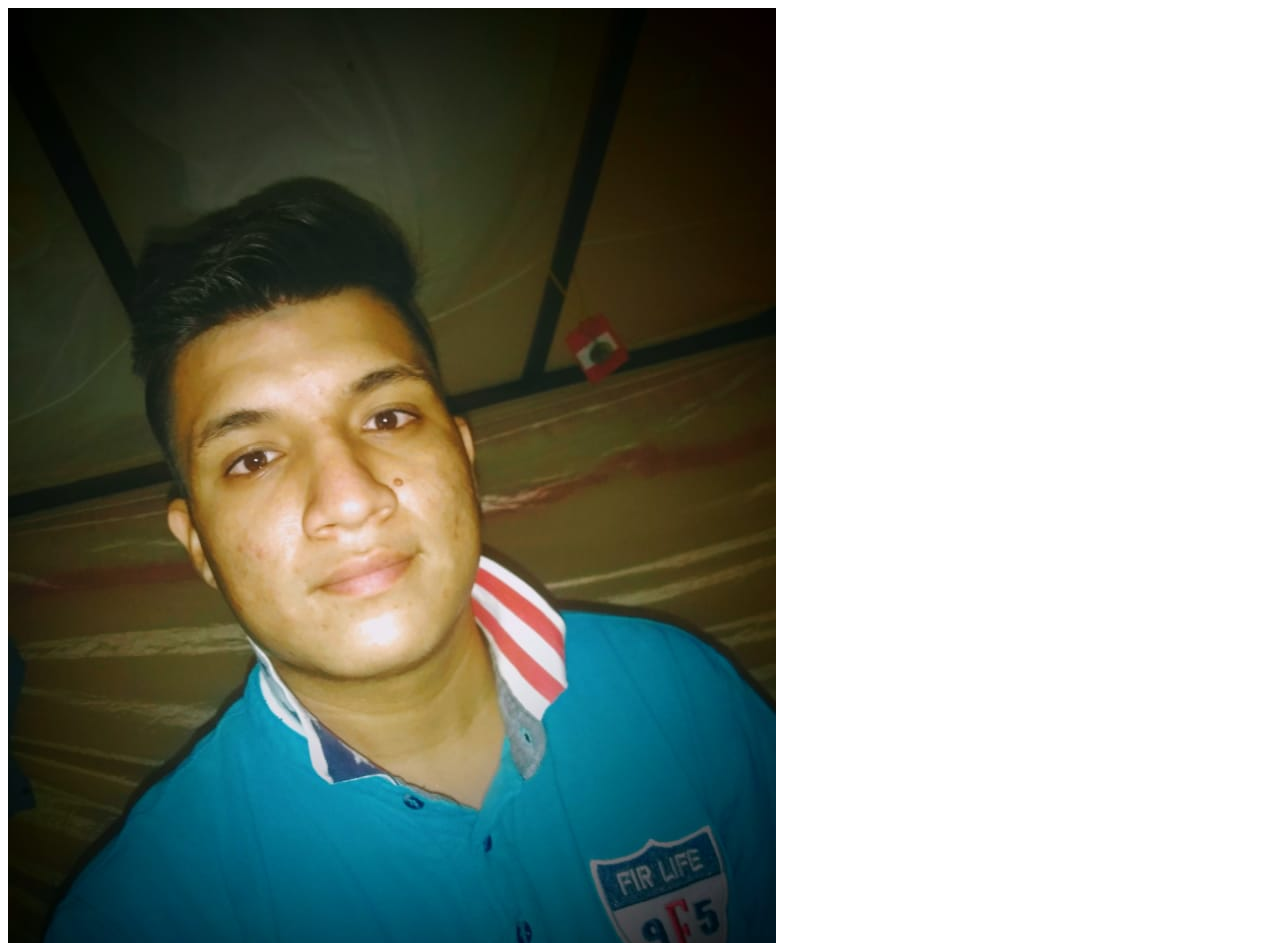
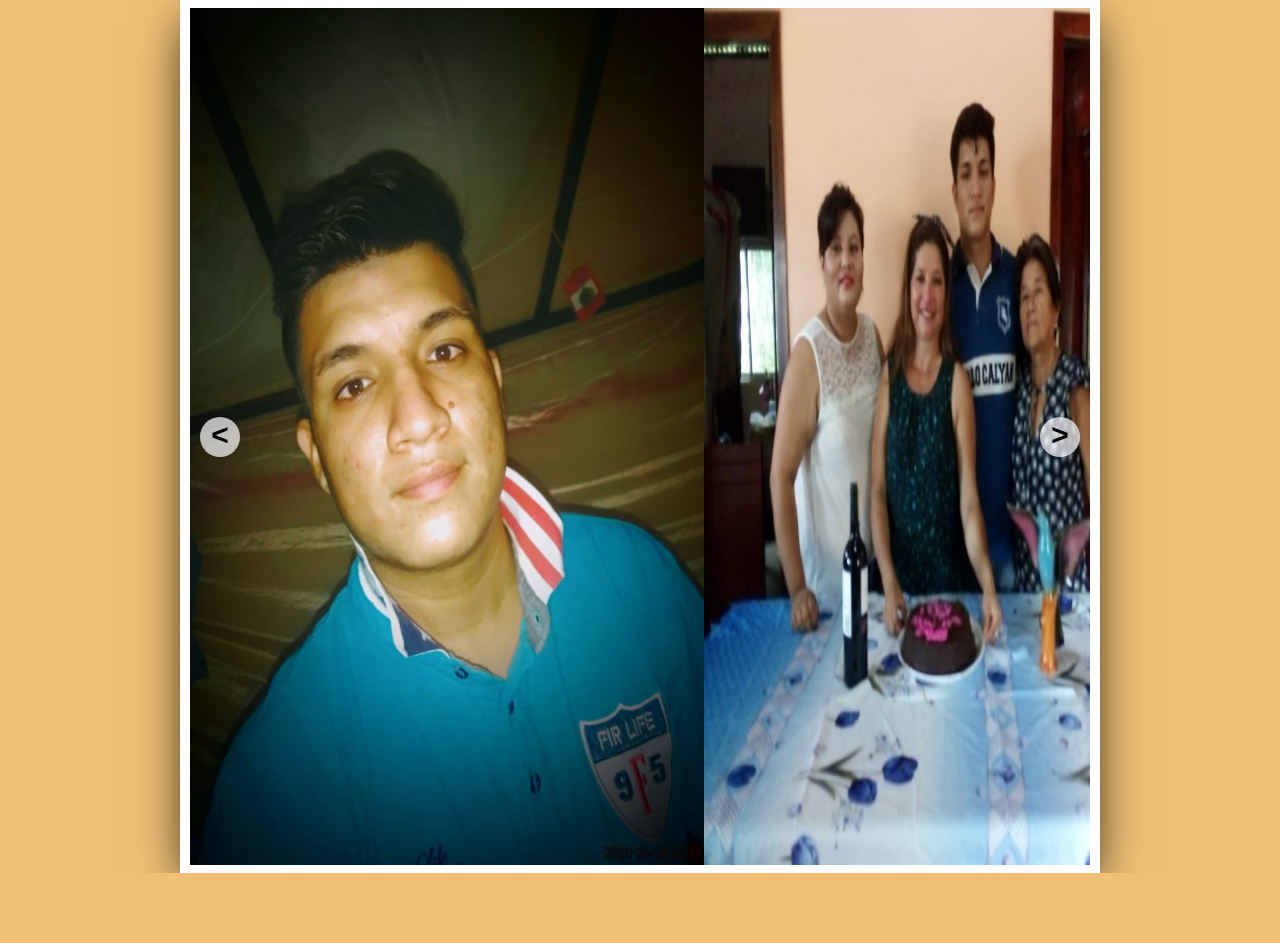
Before and after one commit to AlexRodri1708/Slider_Alex, a plain HTML site: page index.html in a window 1280 px wide. Shown: the top 943 px of the page. After the commit the page ends 873 px from the top, so only its background shows below. Drawn offline with nearby package versions, Linux system fonts and the light colour scheme.

Commit message:
Archivo css

```diff
--- /dev/null
+++ b/css/estilos.css
@@ -0,0 +1,62 @@
+* {
+  box-sizing: border-box;
+}
+
+body {
+  display: flex;
+  min-height: 100vh;
+  background: #EFC076;
+}
+
+.contenedor-slider {
+  margin: auto;
+  width: 85%;
+  max-width: 900px;
+  position: relative;
+  overflow: hidden;
+  box-shadow: 0 0 0 10px #fff,
+ 0 15px 50px;
+}
+
+.slider {
+  display: flex;
+  width: 400%;
+}
+
+.slider__section {
+  width: 100%;
+}
+
+.slider__img {
+  display: block;
+  width: 100%;
+  height: 100%;
+}
+
+.btn-prev, .btn-next {
+  width: 40px;
+  height: 40px;
+  background: rgba(255, 255, 255, 0.7);
+  position: absolute;
+  top: 50%;
+  transform: translateY(-50%);
+  line-height: 40px;
+  font-size: 30px;
+  font-weight: bold;
+  text-align: center;
+  border-radius: 50%;
+  font-family: monospace;
+  cursor: pointer;
+}
+
+.btn-prev:hover, .btn-next:hover {
+  background: white;
+}
+
+.btn-prev {
+  left: 10px;
+}
+
+.btn-next {
+  right: 10px;
+}
--- /dev/null
+++ b/estilos.css
@@ -0,0 +1,62 @@
+* {
+  box-sizing: border-box;
+}
+
+body {
+  display: flex;
+  min-height: 100vh;
+  background: #EFC076;
+}
+
+.contenedor-slider {
+  margin: auto;
+  width: 85%;
+  max-width: 900px;
+  position: relative;
+  overflow: hidden;
+  box-shadow: 0 0 0 10px #fff,
+ 0 15px 50px;
+}
+
+.slider {
+  display: flex;
+  width: 400%;
+}
+
+.slider__section {
+  width: 100%;
+}
+
+.slider__img {
+  display: block;
+  width: 100%;
+  height: 100%;
+}
+
+.btn-prev, .btn-next {
+  width: 40px;
+  height: 40px;
+  background: rgba(255, 255, 255, 0.7);
+  position: absolute;
+  top: 50%;
+  transform: translateY(-50%);
+  line-height: 40px;
+  font-size: 30px;
+  font-weight: bold;
+  text-align: center;
+  border-radius: 50%;
+  font-family: monospace;
+  cursor: pointer;
+}
+
+.btn-prev:hover, .btn-next:hover {
+  background: white;
+}
+
+.btn-prev {
+  left: 10px;
+}
+
+.btn-next {
+  right: 10px;
+}
--- a/index.html
+++ b/index.html
@@ -3,6 +3,8 @@
 <head>
 	<title>Slider de fotos</title>
 	<meta charset="utf-8">
+	<meta name="viewport" content="width=device-width, user-scalable=no, initial-scale=1, maximum-scale=1,minimun-scale=1">
+	<link rel="stylesheet" type="text/css" href="css/estilos.css">
 	<script src="http://code.jquery.com/jquery-1.11.3.min.js"></script>
 </head>
 <body>
@@ -20,6 +22,6 @@
   <div id="btn-prev" class="btn-prev">&#60;</div>
   <div id="btn-next" class="btn-next">&#62;</div>
 </div>
-
+<script src="sliderjs/slider.js"></script>
 </body>
 </html>
```
